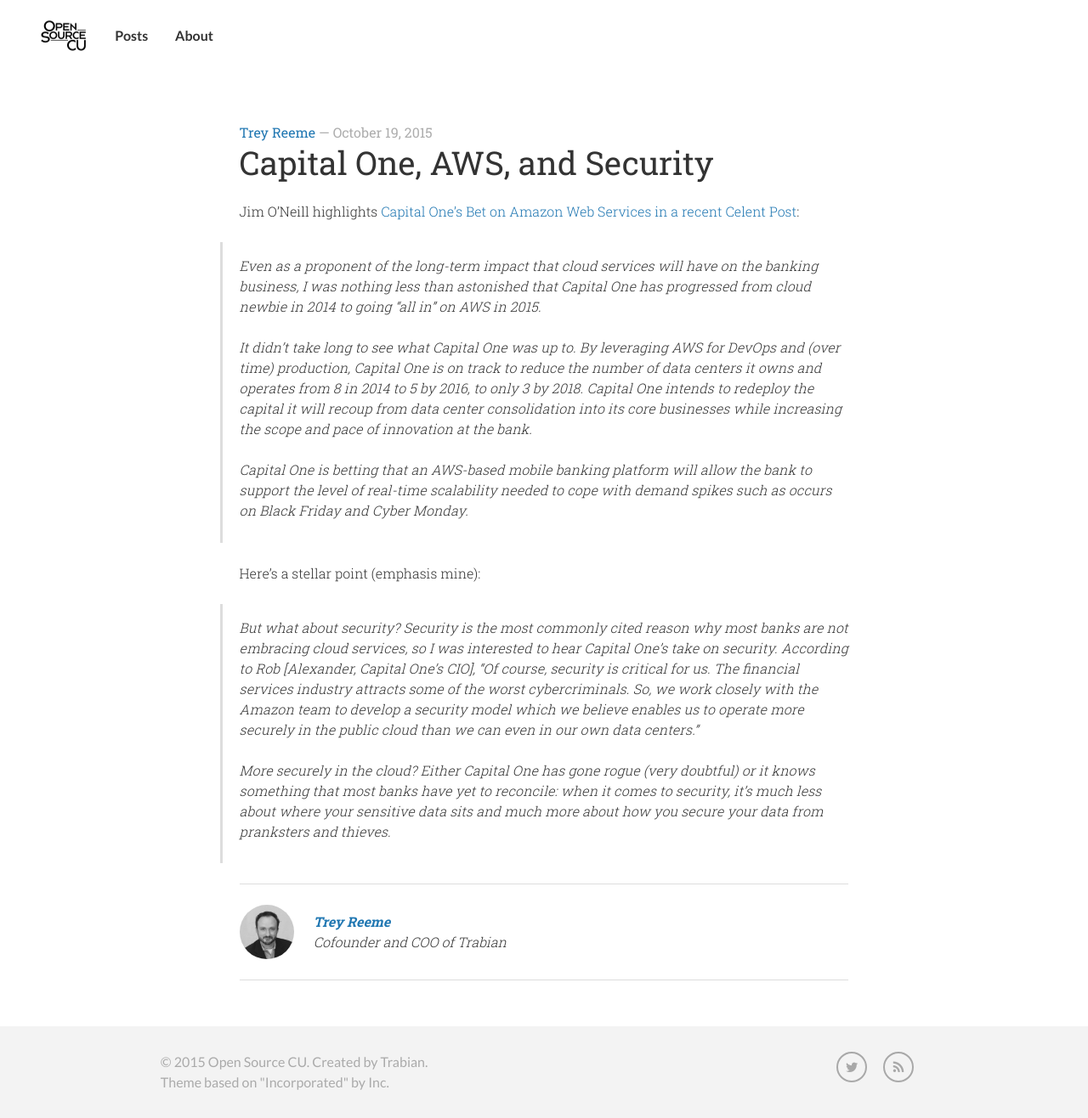
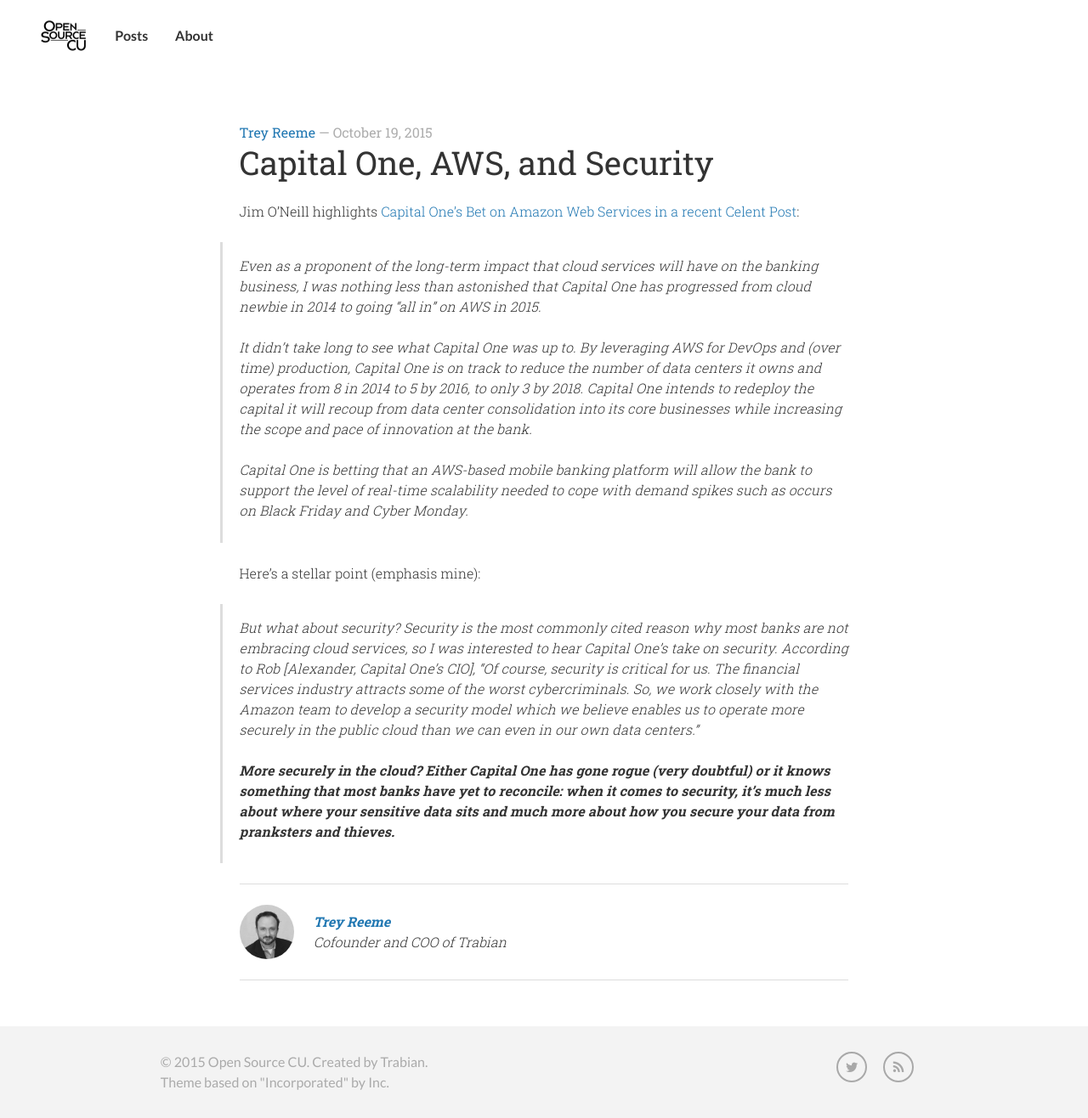
Before and after one commit to opensourcecu/opensourcecu.github.io, a Jekyll site: the page built from _posts/2015-10-19-cap-one.md, in a window 1280 px wide. Shown: the whole page at 85% size. Built offline with Jekyll 4.4.1, drawn with Linux system fonts in a browser that asks for light colours; nearby versions of some CDN libraries; some web fonts are replaced; comment, search, counter and statistics services are not loaded.

Commit message:
Attempted emphasis fix
Added HTML to give emphasis within a markdown blockquote

```diff
--- a/_posts/2015-10-19-cap-one.md
+++ b/_posts/2015-10-19-cap-one.md
@@ -24,4 +24,4 @@
 
 > But what about security?  Security is the most commonly cited reason why most banks are not embracing cloud services, so I was interested to hear Capital One’s take on security.  According to Rob [Alexander, Capital One's CIO], “Of course, security is critical for us.  The financial services industry attracts some of the worst cybercriminals.  So, we work closely with the Amazon team to develop a security model which we believe enables us to operate more securely in the public cloud than we can even in our own data centers.”
 >
-> *More securely in the cloud?  Either Capital One has gone rogue (very doubtful) or it knows something that most banks have yet to reconcile:  when it comes to security, it’s much less about where your sensitive data sits and much more about how you secure your data from pranksters and thieves.*
+> <strong>More securely in the cloud?  Either Capital One has gone rogue (very doubtful) or it knows something that most banks have yet to reconcile:  when it comes to security, it’s much less about where your sensitive data sits and much more about how you secure your data from pranksters and thieves.</strong>
```
